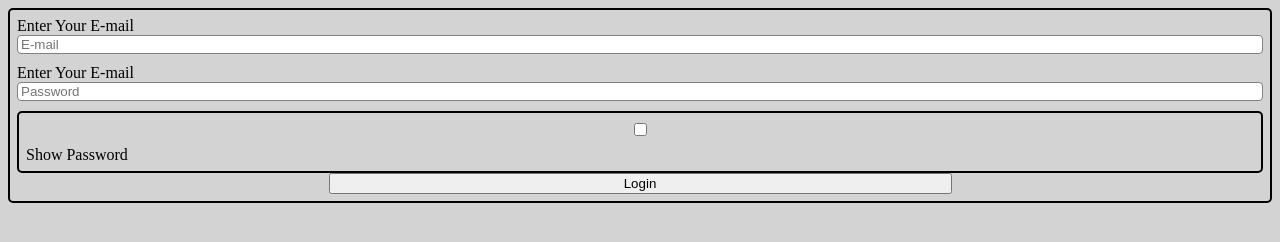
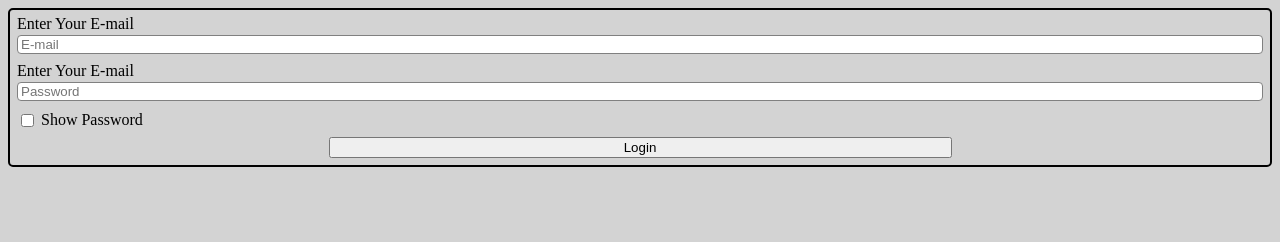
Before and after one commit to NoobJsPerson/login-page, a plain HTML site: page index.html in a window 1280 px wide. Drawn offline with Linux system fonts and the light colour scheme.

Commit message:
update style.css

```diff
--- a/style.css
+++ b/style.css
@@ -1,18 +1,25 @@
 body {
  background-color: lightgray;
 }
-div {
+.parent {
   padding: 7px;
   border: solid 2px black;
   border-radius: 5px;
   display: flex;
   flex-direction: column;
+  flex-wrap: nowrap;
 }
+
 input {
+  display: inline-block;
   margin-bottom: 10px;
   border-radius: 4px;
   border: solid 1px gray;
   padding-left: 3px;
+}
+label {
+  position: relative;
+  bottom: 2px;
 }
 button {
  display: block;
```
